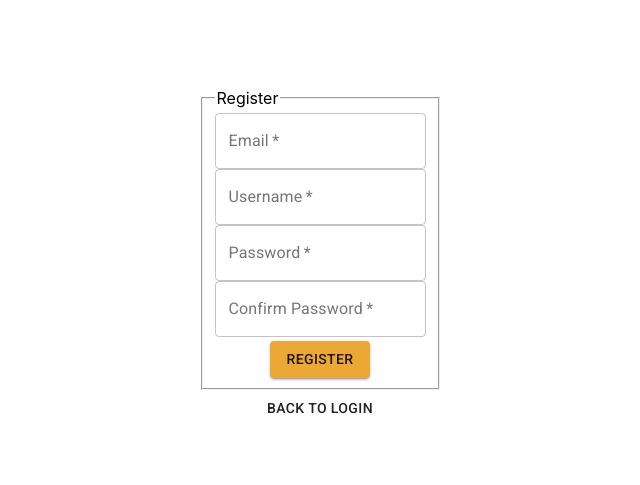
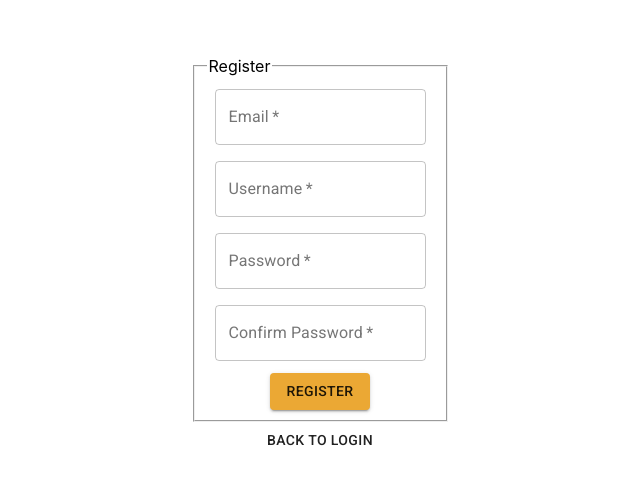
Before and after one commit to danielsimre/orbital-2021-app, a React (Create React App) app in the folder client/: page /register in a window 1280 px wide. Shown: the part 143-628 px from the top of the page, without its empty margins (320-960 px from the left). Built offline with nearby package versions, Linux system fonts and the light colour scheme; no server answers.

Commit message:
refactor: add padding between text fields to login and registration

```diff
--- a/client/src/components/LoginForm.js
+++ b/client/src/components/LoginForm.js
@@ -31,6 +31,9 @@ const useStyles = makeStyles({
   },
   title: {
     marginTop: "0em",
+  },
+  textField: {
+    padding: "0.5rem",
   },
 });
 
@@ -90,7 +93,7 @@ function LoginForm(props) {
             <img src={logo} alt={"ProjExpress Logo"} className={classes.logo} />
             <h2 className={classes.title}>ProjExpress</h2>
           </div>
-          <div>
+          <div className={classes.textField}>
             <TextField
               id="email"
               label="Email"
@@ -100,7 +103,7 @@ function LoginForm(props) {
               onChange={(event) => setLogInEmail(event.target.value)}
             />
           </div>
-          <div>
+          <div className={classes.textField}>
             <TextField
               id="password"
               label="Password"
--- a/client/src/components/RegistrationForm.js
+++ b/client/src/components/RegistrationForm.js
@@ -18,6 +18,9 @@ const useStyles = makeStyles({
     marginTop: "0.3em",
     display: "flex",
     background: "#eba834",
+  },
+  textField: {
+    padding: "0.5rem",
   },
 });
 
@@ -101,7 +104,7 @@ function RegistrationForm() {
       <form onSubmit={handleRegistration}>
         <fieldset>
           <legend>Register</legend>
-          <div>
+          <div className={classes.textField}>
             <TextField
               required
               id="email"
@@ -119,7 +122,7 @@ function RegistrationForm() {
               }}
             />
           </div>
-          <div>
+          <div className={classes.textField}>
             <TextField
               required
               id="username"
@@ -136,7 +139,7 @@ function RegistrationForm() {
               }}
             />
           </div>
-          <div>
+          <div className={classes.textField}>
             <TextField
               required
               id="password"
@@ -155,7 +158,7 @@ function RegistrationForm() {
               error={hasPasswordError}
             />
           </div>
-          <div>
+          <div className={classes.textField}>
             <TextField
               required
               id="password"
```
